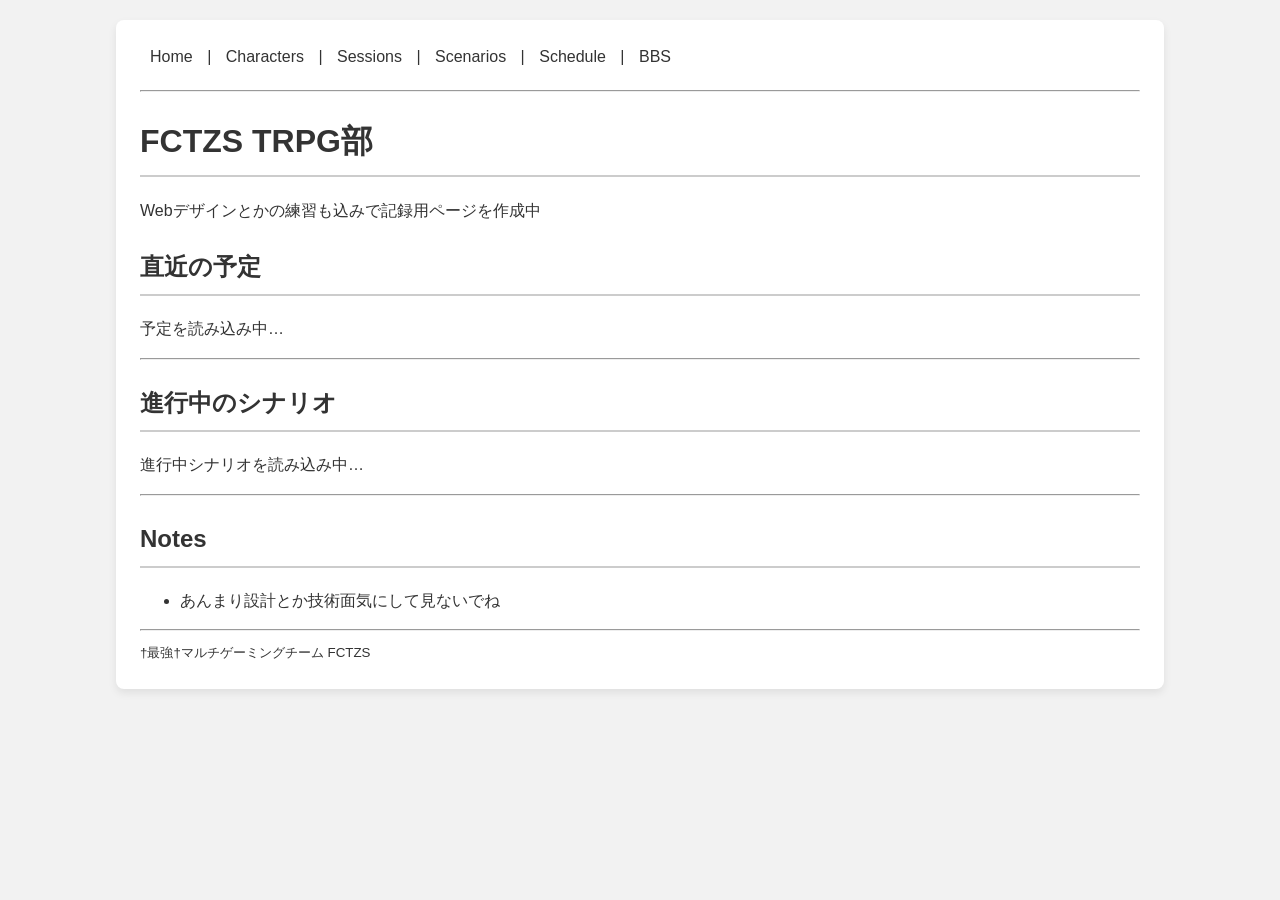
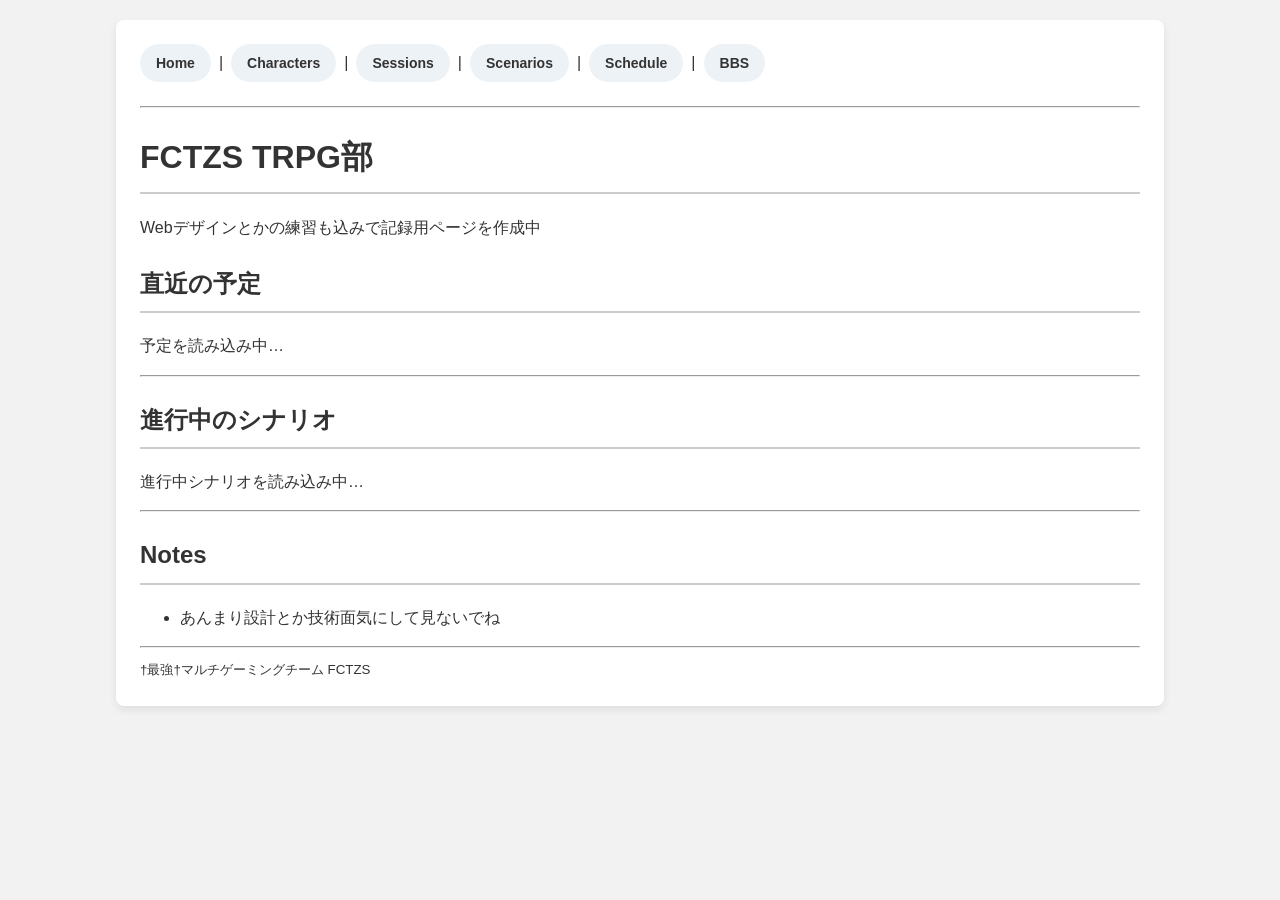

modified:   css/style.css modified:   index.html modified:   js/utils.js modified:   recruit/index.html

--- a/css/style.css
+++ b/css/style.css
@@ -51,9 +51,32 @@ body {
     box-shadow: var(--shadow);
 }
 
-.top-nav { margin-bottom: 20px; }
-.top-nav a { color: var(--text-main); text-decoration: none; margin: 0 10px; }
-.top-nav a:hover { text-decoration: underline; }
+.top-nav {
+    margin-bottom: 24px;
+    display: flex;
+    flex-wrap: wrap;
+    gap: 8px;
+    align-items: center;
+}
+.top-nav a {
+    color: var(--text-main);
+    text-decoration: none;
+    background: #edf2f7;
+    padding: 8px 16px;
+    border-radius: 20px;
+    font-size: 14px;
+    font-weight: bold;
+    transition: all 0.2s ease;
+    display: inline-block;
+}
+.top-nav a:hover {
+    background: var(--border-color);
+    text-decoration: none;
+}
+.top-nav a.active {
+    background: var(--primary-color);
+    color: #fff;
+}
 
 h1, h2 { 
     border-bottom: 2px solid #ccc;
